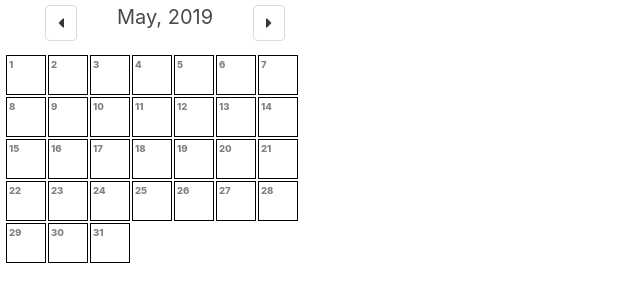
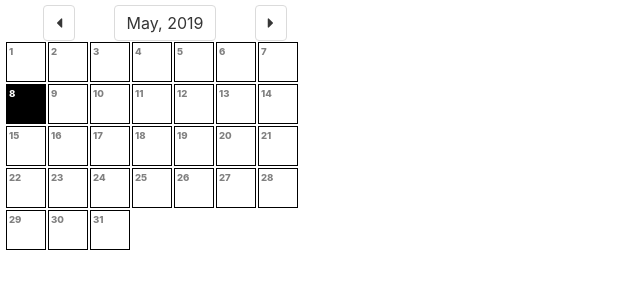
Before and after one commit to surajsharma/Calendar, a React (Create React App) app: page / in a window 1280 px wide. Shown: the top 302 px of the page, without its empty margins (0-640 px from the left). Built offline with nearby package versions, Linux system fonts and the light colour scheme.

Commit message:
all month OK

```diff
--- a/src/components/Day.js
+++ b/src/components/Day.js
@@ -18,7 +18,7 @@ export default class Day extends React.Component {
 }
 
   render() {
-    if(this.state.thisday)
+    if(this.props.isToday)
         return <div className="day today">{this.props.date}</div>
       else
         return <div className="day">{this.props.date}</div>
--- a/src/components/Month.js
+++ b/src/components/Month.js
@@ -27,9 +27,12 @@ export default class Month extends React.Component {
 
   daysInMonth = (iMonth, iYear) => {
     let days = [];
-    let dim = 32 - new Date(iYear, iMonth, 32).getDate();
+    let day = {}
+    let dim = 32 - new Date(iYear, iMonth, 32).getDate()
+
     for (let i = 0; i < dim; i++) {
-      days.push(i);
+      day = {dd:i, mm:this.state.monthDisplay, yyyy:this.state.yearDisplay}
+      days.push(day);
     }
 
     this.setState({numDays:dim, rDays: days})
@@ -37,7 +40,7 @@ export default class Month extends React.Component {
   };
 
   nextMonth = () =>{
-    if(((this.state.monthDisplay)%months.length)==11){
+    if(((this.state.monthDisplay)%months.length)===11){
         let HNY = Number(this.state.yearDisplay)+1
         console.log(HNY, ((this.state.monthDisplay+1)%months.length))
         this.setState({monthDisplay:0, yearDisplay: HNY})
@@ -59,6 +62,9 @@ export default class Month extends React.Component {
     this.daysInMonth(this.state.monthDisplay-1, this.state.yearDisplay)
   }
 
+  gotoToday = () => {
+    this.setState({yearDisplay:this.props.year, monthDisplay:this.props.month})
+  }
 
   render() {
     let days = this.state.rDays;
@@ -68,17 +74,19 @@ export default class Month extends React.Component {
       <div className="month">
         <div className="monthTop">
           <button onClick={this.prevMonth} className="button fa fa-caret-left" aria-hidden="true"></button>
-          <p className="subtitle">{selectedMonthName}, {this.state.yearDisplay}</p>
+          <button onClick={this.gotoToday} className="button">
+            {selectedMonthName}, {this.state.yearDisplay}
+          </button>
           <button onClick={this.nextMonth} className="button fa fa-caret-right" aria-hidden="true"></button>
         </div>
           <div className="monthdays">
             {days.map(item => (
               <Day  today={this.state.today}
+                    isToday={item.dd+1===this.state.today.dd && this.state.monthDisplay === this.state.today.mm}
                     month={this.state.monthDisplay}
                     year={this.state.yearDisplay}
-                    date={item + 1}
-                    isday={false}
-                    key={item} />))}
+                    date={item.dd + 1}
+                    key={item.dd} />))}
           </div>
       </div>
     );
```
